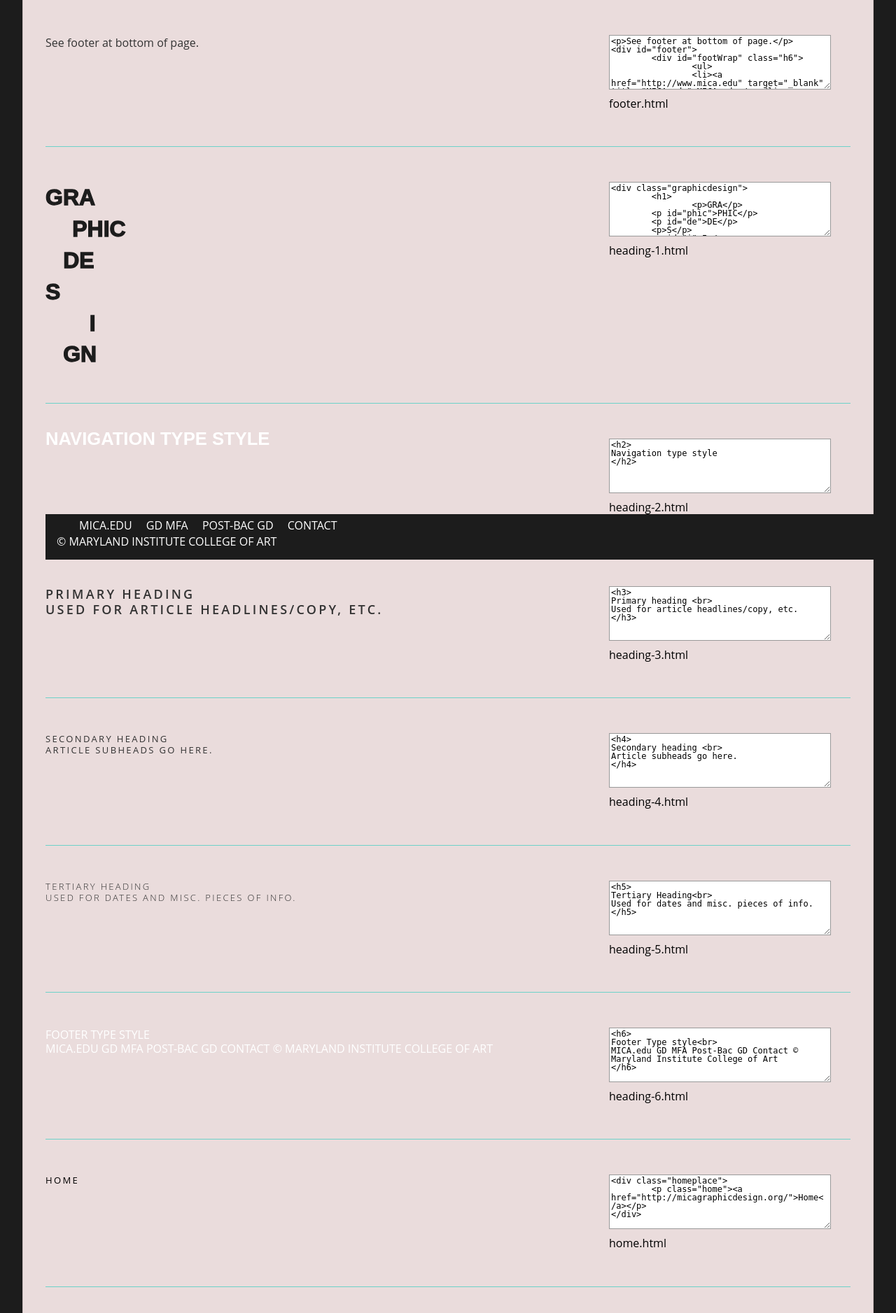
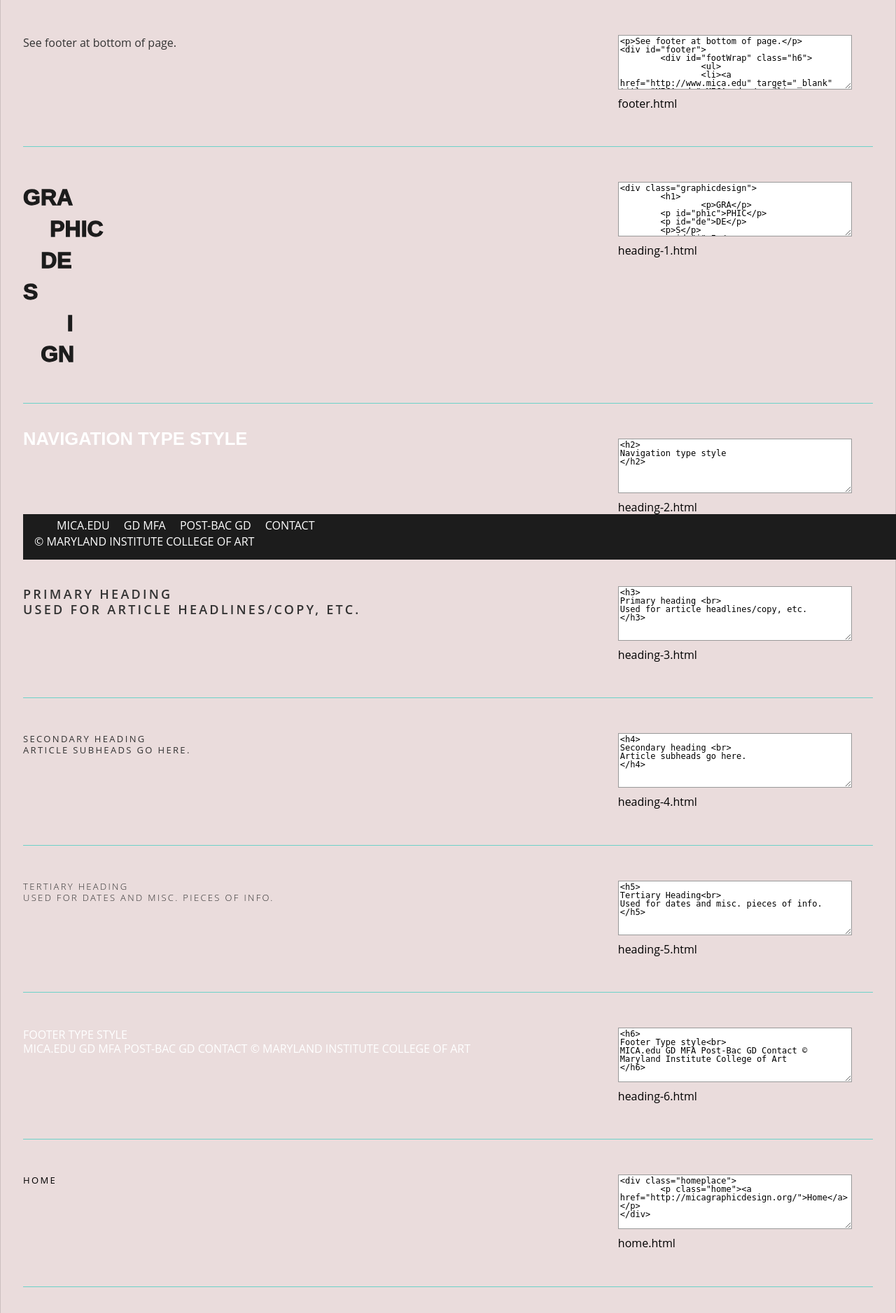
Before and after one commit to eremmele/eremmele_project2, a PHP site: page /Styleguide/index.php in a window 1280 px wide. Shown: the top 1877 px of the page at 70% size. Run offline with PHP 8.4, Linux system fonts and the light colour scheme.

Commit message:
styleguide html update 5:03

```diff
--- a/Styleguide/global.css
+++ b/Styleguide/global.css
@@ -43,7 +43,7 @@ html {
 body {
 	background-color: #EADCDC;
 	background: rgba(234,220,220,1);
-	margin: 0 2.5%;
+	margin: 0;
 	padding: 0 2.5%;
 	font-size: 100%;
 	line-height: 1.875;
```
